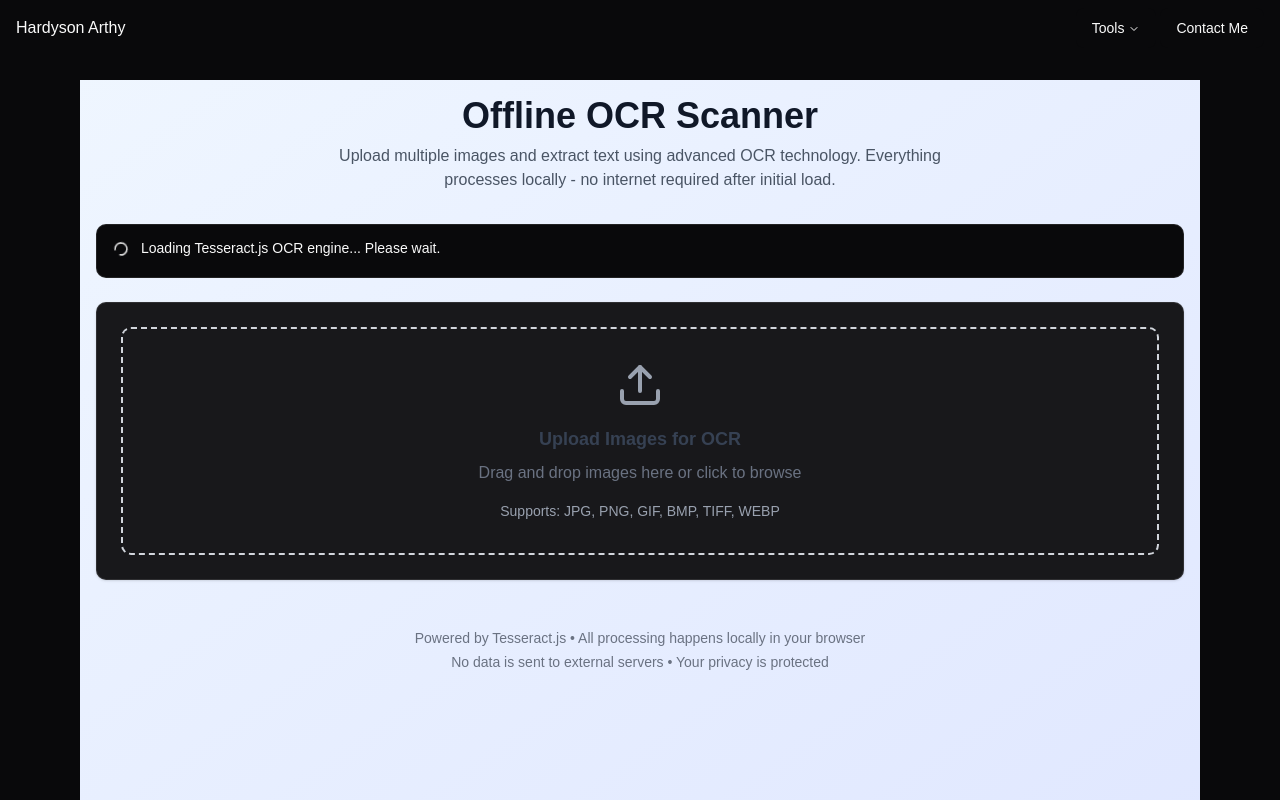
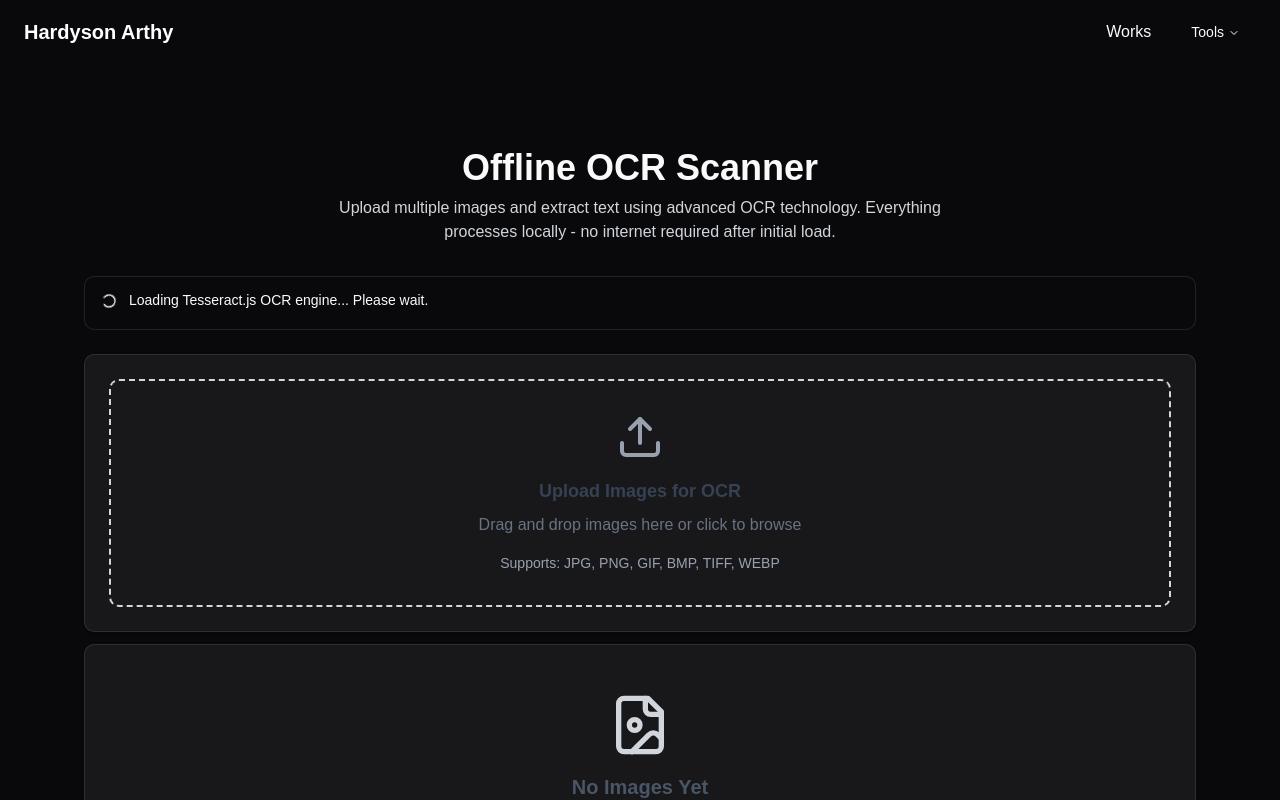
Before and after one commit to hardysonarthy/hardysonarthy.github.io, a Next.js app: page /tools/ocr in a window 1280 px wide. Shown: the top 800 px of the page. Built offline with nearby package versions, Linux system fonts and the light colour scheme.

Commit message:
upgrade navbar + add ocr

```diff
--- a/app/components/shared/navbar.tsx
+++ b/app/components/shared/navbar.tsx
@@ -8,61 +8,60 @@ import {
   NavigationMenuLink,
   NavigationMenuList,
   NavigationMenuTrigger,
-  navigationMenuTriggerStyle,
-} from '../ui/navigation-menu';
+} from '@/components/ui/navigation-menu';
 
-export default function NavBar() {
+const Navbar = () => {
   return (
-    <header>
-      <nav className="fixed bg-slate-500 inset-x-0 top-0 z-50 bg-transparent">
-        <div className="w-full max-w-7xl mx-auto px-4">
-          <div className="flex justify-between h-14 items-center">
+    <header className="py-3 px-6 flex justify-between items-center">
       <Link
         href="/"
-              className="flex items-center"
-              prefetch={false}
-              legacyBehavior
+        className="flex items-center space-x-2 cursor-pointer text-xl font-bold text-gray-900 dark:text-white"
       >
-              <span className="stext-white">Hardyson Arthy</span>
+        Hardyson Arthy
       </Link>
-            <div className="flex items-center gap-4">
+
+      <nav>
         <NavigationMenu>
-                <NavigationMenuList>
+          <NavigationMenuList className="flex space-x-6">
+            {/* Works link */}
+            <NavigationMenuItem>
+              <NavigationMenuLink
+                href="/works"
+                className="cursor-pointer hover:text-primary transition"
+              >
+                Works
+              </NavigationMenuLink>
+            </NavigationMenuItem>
+
+            {/* Tools dropdown */}
             <NavigationMenuItem>
               <NavigationMenuTrigger>Tools</NavigationMenuTrigger>
               <NavigationMenuContent>
-                      <ul className="grid gap-3 p-4 md:w-[200px] lg:w-[200px] lg:grid-cols-[.75fr_1fr]">
-                        <li className="3">
-                          <NavigationMenuLink asChild>
-                            <a
-                              className="flex md:w-[100px] lg:w-[100px] lg:grid-cols-[.75fr_1fr]"
-                              href="/tools/jsontotable"
+                <ul className="flex flex-col p-2">
+                  <li>
+                    <NavigationMenuLink
+                      href="/tools/json-to-table"
+                      className="block px-3 py-1 rounded hover:bg-gray-100 dark:hover:bg-gray-700"
                     >
-                              <p className="text-sm leading-tight">
                       JSON to Table
-                              </p>
-                            </a>
+                    </NavigationMenuLink>
+                  </li>
+                  <li>
+                    <NavigationMenuLink
+                      href="/tools/ocr"
+                      className="block px-3 py-1 rounded hover:bg-gray-100 dark:hover:bg-gray-700"
+                    >
+                      ocr
                     </NavigationMenuLink>
                   </li>
                 </ul>
               </NavigationMenuContent>
             </NavigationMenuItem>
-
-                  <NavigationMenuItem>
-                    <Link href="/recipes" legacyBehavior passHref>
-                      <NavigationMenuLink
-                        className={navigationMenuTriggerStyle()}
-                      >
-                        Contact Me
-                      </NavigationMenuLink>
-                    </Link>
-                  </NavigationMenuItem>
           </NavigationMenuList>
         </NavigationMenu>
-            </div>
-          </div>
-        </div>
       </nav>
     </header>
   );
-}
+};
+
+export default Navbar;
--- a/app/globals.css
+++ b/app/globals.css
@@ -4,8 +4,6 @@
 
 @custom-variant dark (&:is(.dark *));
 
-@tailwind base;
-@tailwind components;
 @tailwind utilities;
 
 body {
--- a/app/page.tsx
+++ b/app/page.tsx
@@ -1,3 +1,4 @@
+/** biome-ignore-all lint/correctness/useUniqueElementIds: <explanation> */
 import {
   Card,
   CardContent,
@@ -43,7 +44,7 @@ export default function Page() {
           <span>Miri, Sarawak, Malaysia</span>
         </div>
 
-        <div className="text-justify mt-5">
+        {/* <div className="text-justify mt-5">
           A technology-driven software engineer with 7+ years of experience of
           designing, researching and developing diverse software solutions for
           various purposes, which grants the benefits of insight from the
@@ -53,11 +54,11 @@ export default function Page() {
           NoSQL databases. A technology enthusiast, always recommending and
           experimenting with new technology trends and developments to enhance
           software quality and development experience.
-        </div>
+        </div> */}
 
         <h1 className="text-xl mt-4 mb-2">Experience</h1>
-        <div className="grid grid-cols-1 gap-1">
-          <Card className="px-4 py-2 w-full">
+        <div className="grid grid-cols-1 gap-5">
+          <Card className="px-4 pt-5 w-full">
             <CardTitle>
               <div className="">Software Engineer II</div>
             </CardTitle>
@@ -97,7 +98,7 @@ export default function Page() {
             </CardContent>
           </Card>
 
-          <Card className="px-4 py-2  w-full">
+          <Card className="px-4 pt-5  w-full">
             <CardTitle>
               <div className="">IT Executive (Programmer)</div>
             </CardTitle>
@@ -128,7 +129,6 @@ export default function Page() {
           </Card>
         </div>
       </div>
-      <div>1</div>
     </div>
   );
 }
--- a/app/tools/ocr/page.tsx
+++ b/app/tools/ocr/page.tsx
@@ -160,6 +160,7 @@ export default function OCRApp() {
           data: { text, confidence },
         } = await workerRef.current.recognize(image.file, {
           logger: (m: any) => {
+            console.log(m);
             if (m.status === 'recognizing text') {
               const progress = Math.round(m.progress * 100);
               setImages((prev) =>
@@ -307,14 +308,14 @@ export default function OCRApp() {
   const errorImages = images.filter((img) => img.status === 'error').length;
 
   return (
-    <div className="min-h-screen bg-gradient-to-br from-blue-50 to-indigo-100 p-4">
+    <div className="min-h-screen bg-gradient-to-br p-1">
       <div className="max-w-6xl mx-auto">
         {/* Header */}
         <div className="text-center mb-8">
-          <h1 className="text-4xl font-bold text-gray-900 mb-2">
+          <h1 className="text-4xl font-bold dark:text-white-200 mb-2">
             Offline OCR Scanner
           </h1>
-          <p className="text-gray-600 max-w-2xl mx-auto">
+          <p className="text-gray-300 max-w-2xl mx-auto">
             Upload multiple images and extract text using advanced OCR
             technology. Everything processes locally - no internet required
             after initial load.
@@ -370,7 +371,7 @@ export default function OCRApp() {
         )}
 
         {/* Upload Area */}
-        <Card className="mb-8">
+        <Card className="mb-3">
           <CardContent className="p-6">
             {/** biome-ignore lint/a11y/noStaticElementInteractions: <explanation> */}
             {/** biome-ignore lint/a11y/useKeyWithClickEvents: <explanation> */}
@@ -610,7 +611,7 @@ export default function OCRApp() {
         )}
 
         {/* Empty State */}
-        {images.length === 0 && tesseractLoaded && (
+        {images.length === 0 && (
           <Card className="text-center p-12">
             <CardContent>
               <FileImage className="w-16 h-16 text-gray-300 mx-auto mb-4" />
--- a/package.json
+++ b/package.json
@@ -25,7 +25,8 @@
     "react": "^19.1.1",
     "react-dom": "^19.1.1",
     "tailwind-merge": "^3.3.1",
-    "tailwindcss-animate": "^1.0.7"
+    "tailwindcss-animate": "^1.0.7",
+    "tesseract.js": "^6.0.1"
   },
   "devDependencies": {
     "@biomejs/biome": "2.2.4",
@@ -34,6 +35,7 @@
     "@types/react-dom": "^19.1.9",
     "autoprefixer": "^10.4.21",
     "postcss": "^8.5.6",
+    "shadcn": "^3.2.1",
     "tailwindcss": "^4.1.13",
     "typescript": "^5.9.2"
   }
--- /dev/null
+++ b/postcss.config.mjs
@@ -0,0 +1,5 @@
+export default {
+  plugins: {
+    "@tailwindcss/postcss": {},
+  },
+};
--- a/postcss.config.ts
+++ /dev/null
@@ -1,11 +0,0 @@
-import autoprefixer from "autoprefixer";
-import tailwindcss from "tailwindcss";
-
-const config = {
-  plugins: [
-    tailwindcss(), // Specify your Tailwind config path
-    autoprefixer,
-  ],
-};
-
-export default config;
```
Also changed, not shown: app/tools/json-to-table/page.tsx (renamed from app/tools/jsontotable/page.tsx), 1 other file (tests, documents, lock files or other folders). Lines whose indentation alone changed are shown as unchanged.
